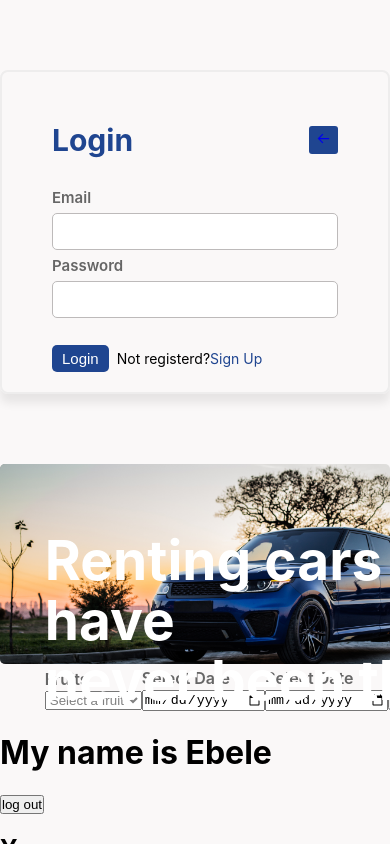
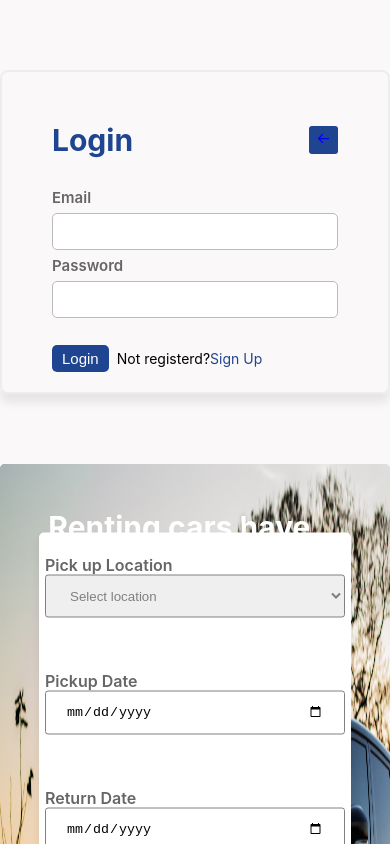
Before and after one commit to Ebbbbby/CarVenture, a React (Create React App) app: page /login in a window 390 px wide. Shown: the top 844 px of the page. Built offline with nearby package versions, Linux system fonts and the light colour scheme; the HTML template or start-up script is replaced by a standard one.

Commit message:
banner responsiveness

```diff
--- a/src/App.js
+++ b/src/App.js
@@ -6,8 +6,6 @@ import {
     Route,
 } from 'react-router-dom';
 import Banner from "./components/navbar/banner/Banner";
-import Practice from "./components/Practice";
-
 
 function App() {
   return (
@@ -19,7 +17,7 @@ function App() {
           <Route exact path="/login" element={<Login />}></Route>
         </Routes>
         <Banner />
-        <Practice />
+
       </div>
     </>
   );
--- a/src/commons.css
+++ b/src/commons.css
@@ -22,7 +22,7 @@ body{
 }
 .container{
   padding: 0;
-  overflow: hidden;
+  /* overflow: hidden; */
 
 }
 
--- a/src/components/List.jsx
+++ /dev/null
@@ -1,12 +0,0 @@
-import React from 'react'
-const List = (props) => {
-    const {Firstname, Lastname} = props
-  return (
-    <div>
-
-        <p>Our Employers are {Firstname} {Lastname}</p>
-    </div>
-  )
-}
-
-export default List
--- a/src/components/Practice.jsx
+++ /dev/null
@@ -1,37 +0,0 @@
-import React from 'react'
-import { useState } from 'react'
-import List from './List';
-
-const Practice = () => {
-const [logged, setIsLogged]=useState(false)
-
-const info=[
-    {
-    id : 1,
-    Firstname:"Ebele",
-    Lastname:"Ozoani",
-},
-{
-   id : 2,
-    Firstname:"Nwachukwu",
-    Lastname:"Ugochi",
-}
-
-]
-  return (
-    <>
-      <h1>My name is Ebele</h1>
-      <button onClick={() => setIsLogged(!logged)}>
-        {logged ? "login" : "log out"}
-      </button>
-
-      {logged ? <h2>welcome to my app</h2> : <h2>You can go now</h2>}
-
-       {info.map((infomation)=>(
-        <List key={infomation.id} {...infomation}/>
-       ))}
-    </>
-  );
-}
-
-export default Practice
--- a/src/components/navbar/banner/BannerLabel.jsx
+++ b/src/components/navbar/banner/BannerLabel.jsx
@@ -1,14 +1,14 @@
 import React from "react";
 import { useState, useEffect } from "react";
 
-const defaultSelectValue = "Select a fruit";
+const defaultSelectValue = "Select location";
 const BannerLabel = () => {
   const [selected, setSelected] = useState(defaultSelectValue);
 
 
   return (
-    <div className="">
-      <label htmlFor="fruits">Fruits</label> <br />
+    <div className="input-value">
+      <label htmlFor="fruits">Pick up Location</label> <br />
       <select
         id="fruits"
         name="fruits"
--- a/src/components/navbar/banner/PickUp.jsx
+++ b/src/components/navbar/banner/PickUp.jsx
@@ -2,18 +2,24 @@ import React from 'react'
 import DatePicker from "react-date-picker";
 import { useState } from "react";
 
-const defaultPickValue = "Select Date";
+const defaultPickValue = "Pickup Date";
 
 
 const PickUp = () => {
-    const [selectedDate, setSelectedDate] = useState(null);
+    const [selectedDate, setSelectedDate] = useState(defaultPickValue);
 
   return (
     <>
-      <div>
-        <label htmlFor="">{defaultPickValue}</label>
+      <div className="input-value">
+        <label htmlFor="pickUp">{defaultPickValue}</label>
         <br />
-        <input type="date" name="" id="" />
+        <input
+        placeholder='pick up'
+          type="date"
+          name="pickUp"
+          id="PickUp"
+          data-date-inline-picker="true"
+        />
       </div>
     </>
   );
--- a/src/components/navbar/banner/ReturnDate.jsx
+++ b/src/components/navbar/banner/ReturnDate.jsx
@@ -1,26 +1,24 @@
 import React from "react";
 import { useState } from "react";
 
-const defaultPickValue = "Select Date";
+const defaultReturnValue = "Return Date";
 
 const ReturnDate = () => {
-  const [selectedDate, setSelectedDate] = useState(null);
-  const handleDate =(e) =>{
+  const [selectedDate, setSelectedDate] = useState(defaultReturnValue);
 
-  }
 
   return (
     <>
-      <div className="">
-        <label htmlFor="">{defaultPickValue}</label>
+      <div className="input-value">
+        <label htmlFor="return">{defaultReturnValue}</label>
         <br />
-      <input type="date" name="" id="" onChange={(e)=>handleDate(e)} />
+      <input type="date" name="return" id="return" />
       </div>
 
       <div className="banner__btn">
         <label htmlFor="submit"></label>
         <br />
-      <button type="submit">Search</button>
+      <button type="submit">Search for Cars</button>
       </div>
     </>
   );
--- a/src/components/navbar/banner/banner.css
+++ b/src/components/navbar/banner/banner.css
@@ -5,8 +5,13 @@
 
 .banner {
   width: 100%;
-  background: linear-gradient(106.34deg, rgba(0, 0, 0, 0.4) 31.76%, rgba(203, 39, 39, 0) 84.65%);
-border-radius: 5px;
+  background: linear-gradient(
+    106.34deg,
+    rgba(0, 0, 0, 0.4) 31.76%,
+    rgba(203, 39, 39, 0) 84.65%
+  );
+  border-radius: 5px;
+  height: 630px;
 }
 .banner__text {
   position: absolute;
@@ -14,6 +19,7 @@ border-radius: 5px;
   padding: 0 2.8rem;
   color: #fff;
   margin-top: 20px;
+  width: 80%;
 }
 
 .banner__text h1 {
@@ -27,16 +33,100 @@ border-radius: 5px;
   font-size: 18px;
 }
 
-.banner__inputs{
+.banner__inputs {
   display: flex;
   align-items: center;
+  justify-content: space-around;
+  background: #ffffff;
+  width: 1096px;
+  height: 140px;
+  position: absolute;
+  left: 50%;
+  top: 100%;
+  transform: translate(-50%, -50%);
+  padding: 20px 70px;
+  box-shadow: 0px 5px 10px rgba(0, 0, 0, 0.08);
+  border-radius: 100px;
+  gap: 4rem;
 }
-/* @media screen and (max-width: 768px) {
+.banner__btn {
+  margin-left: auto;
+}
+.banner__btn button {
+  padding: 13px 10px;
+  border: 0;
+  background-color: var(--bg-color);
+  color: #fff;
+  border-radius: 3px;
+}
+.input-value input,
+select {
+  width: 100%;
+  padding: 12px 20px;
+  border: 1px solid grey;
+  border-radius: 3px;
+  gap: 3.5rem;
+}
+
+/* .input-value input[type="date"]::-webkit-inner-spin-button,
+.input-value input[type="date"]::-webkit-calendar-picker-indicator {
+    display: none;
+    -webkit-appearance: none;
+    border:1px solid red;
+    color: red;
+} */
+
+@media screen and (max-width: 768px) {
+  .banner__text {
+    padding: 0;
+    left: 50%;
+    top: 15%;
+
+    transform: translate(-50%, -50%);
+  }
   .banner__text h1 {
     font-size: 30px;
     line-height: 40px;
+    width: 90%;
+    text-align: center;
   }
+  .banner__text p {
+    font-size: 15px;
+    display: flex;
+    flex-wrap: wrap;
+    width: 90%;
+    margin: 0 auto;
+    text-align: center;
+  }
+  .banner {
+    height: 800px;
+  }
+  .banner__inputs {
+    flex-direction: column;
+    height: 455px;
+    left: 50%;
+    top: 90%;
+    width: 80%;
+    gap: .5rem;
+    background: #ffffff;
+    box-shadow: 0px 5px 10px rgba(0, 0, 0, 0.08);
+    border-radius: 5px;
+    padding: 0 10px;
+  }
+  .banner__btn {
+  margin-left: 0;
+
 }
+.input-value input,
+select {
+  width: 300px;
+  padding: 12px 20px;
+  border: 1px solid grey;
+  border-radius: 3px;
+
+}
+}
+/*
 .banner__text p {
   font-size: 15px;
   width: 300px;
```
Also changed, not shown: src/components/navbar/banner/Banner.jsx (line endings or trailing spaces).
